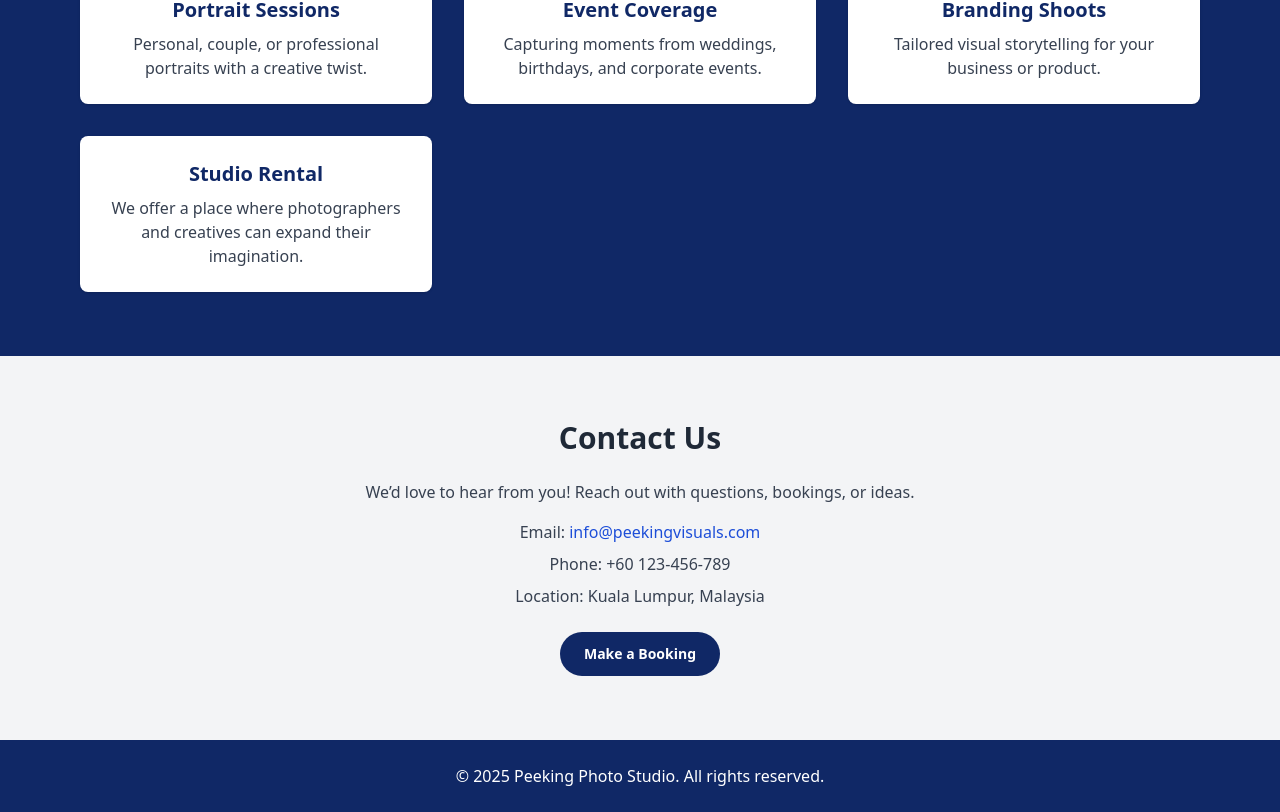
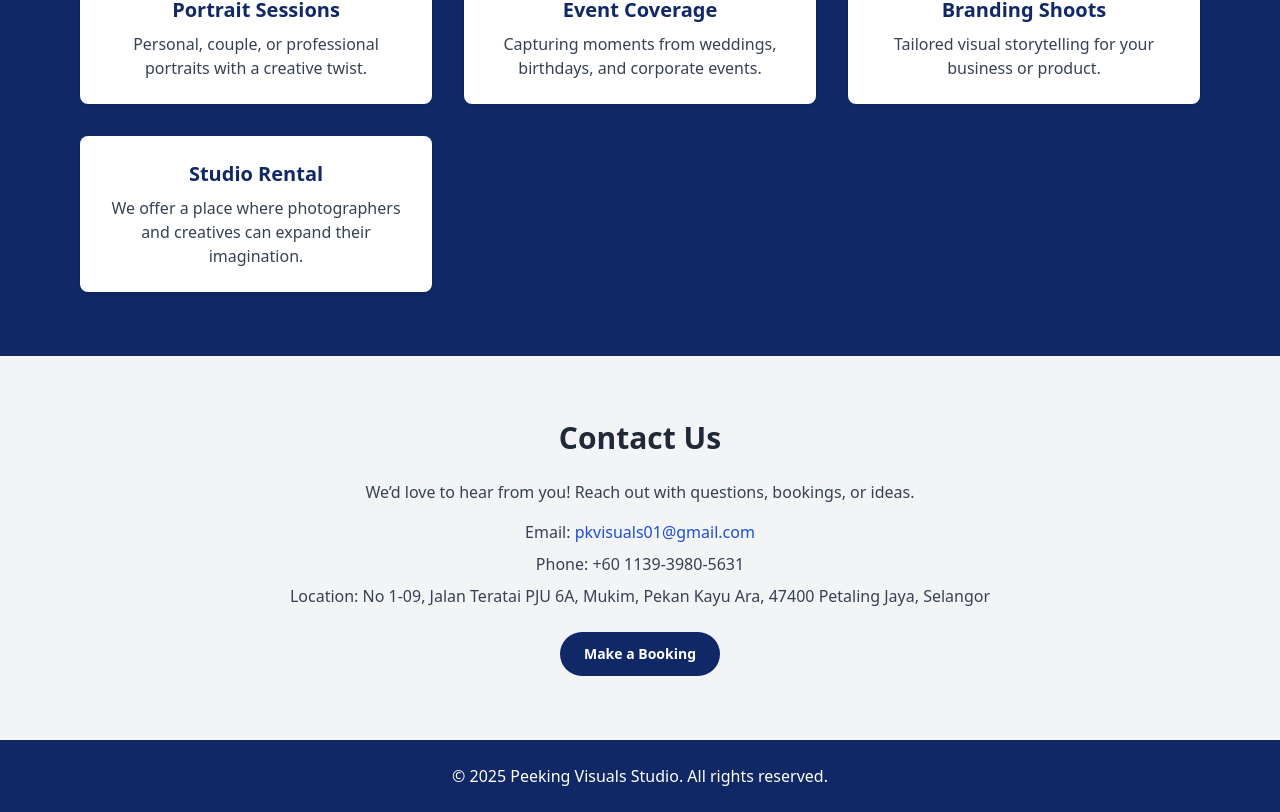
Before and after one commit to mirulasyrani/peeking-studio, a React (Vite) app: page / in a window 1280 px wide. Shown: the part 1468-2280 px from the top of the page. Built offline with nearby package versions, Linux system fonts and the light colour scheme.

Commit message:
Updated footer and contact details

```diff
--- a/src/components/Footer.tsx
+++ b/src/components/Footer.tsx
@@ -1,7 +1,7 @@
 export default function Footer() {
   return (
     <footer className="w-full py-6 bg-[#102866] text-white text-center mt-auto">
-      <p>&copy; {new Date().getFullYear()} Peeking Photo Studio. All rights reserved.</p>
+      <p>&copy; {new Date().getFullYear()} Peeking Visuals Studio. All rights reserved.</p>
     </footer>
   );
 }
--- a/src/pages/Home.tsx
+++ b/src/pages/Home.tsx
@@ -95,9 +95,9 @@ export default function Home() {
         <h2 className="text-3xl font-bold mb-6">Contact Us</h2>
         <p className="mb-4 text-gray-700">We’d love to hear from you! Reach out with questions, bookings, or ideas.</p>
         <div className="space-y-2 text-gray-700">
-          <p>Email: <a href="mailto:info@peekingvisuals.com" className="text-blue-700 hover:underline">info@peekingvisuals.com</a></p>
-          <p>Phone: +60 123-456-789</p>
-          <p>Location: Kuala Lumpur, Malaysia</p>
+          <p>Email: <a href="mailto:pkvisuals01@gmail.com" className="text-blue-700 hover:underline">pkvisuals01@gmail.com</a></p>
+          <p>Phone: +60 1139-3980-5631</p>
+          <p>Location: No 1-09, Jalan Teratai PJU 6A, Mukim, Pekan Kayu Ara, 47400 Petaling Jaya, Selangor</p>
         </div>
         <motion.div
           className="mt-6"
```
